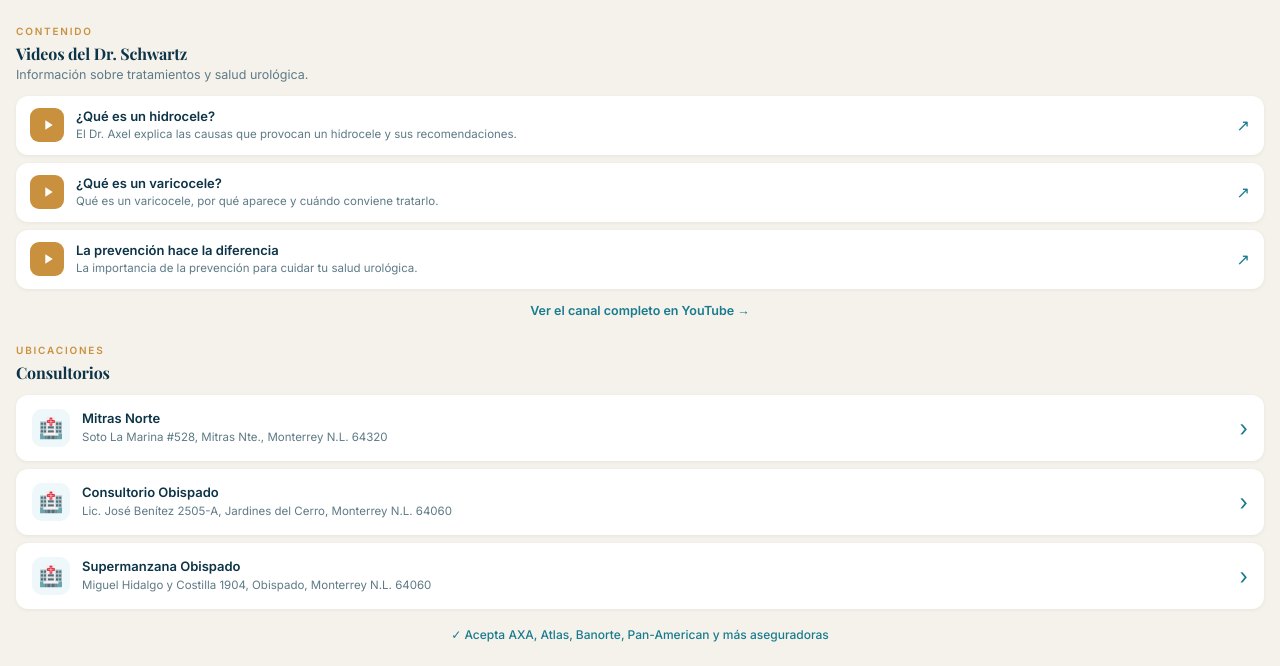
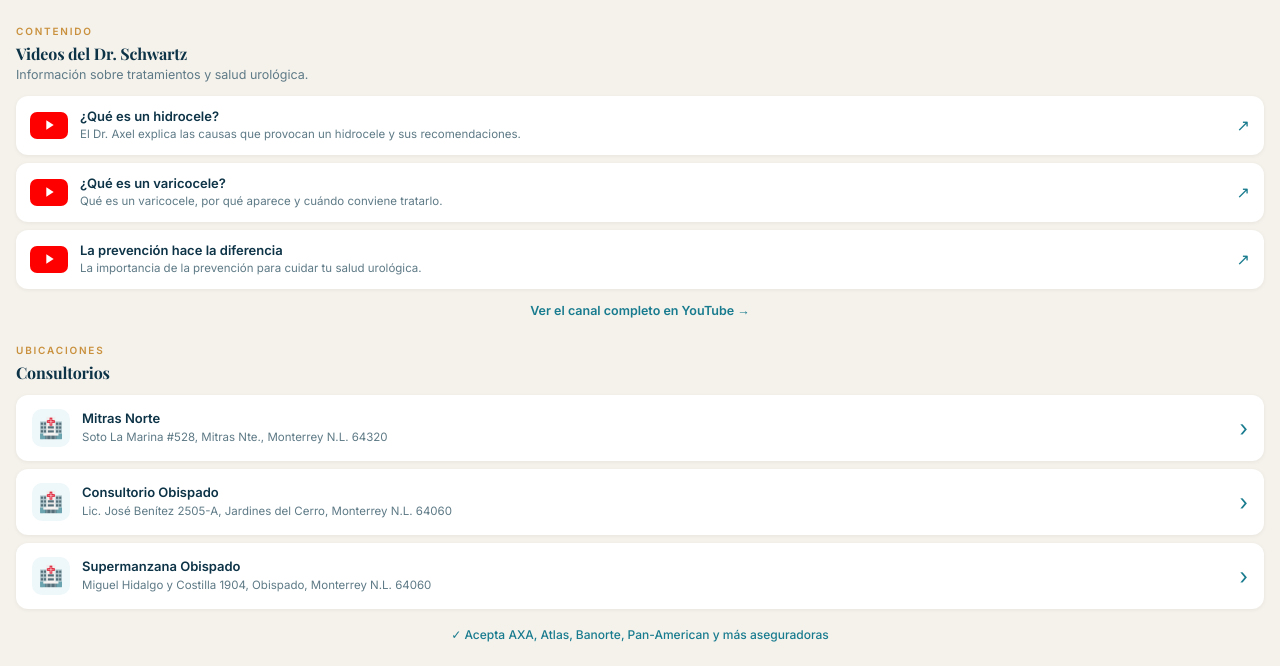
Before and after one commit to wschwartzc-hub/dr_sitio_web, a plain HTML site: page index.html in a window 1280 px wide. Shown: the part 1355-2021 px from the top of the page. Drawn offline with nearby package versions, Linux system fonts and the light colour scheme.

Commit message:
Add files via upload

```diff
--- a/index.html
+++ b/index.html
@@ -496,12 +496,11 @@
     }
     .video-row:active { transform: scale(0.99); box-shadow: 0 2px 10px rgba(13,51,71,0.1); }
     .vr-icon {
-      width: 34px; height: 34px;
+      width: 38px; height: 27px;
       flex-shrink: 0;
-      border-radius: 9px;
-      background: #C9913D;
+      border-radius: 7px;
+      background: #FF0000;
       display: flex; align-items: center; justify-content: center;
-      padding-left: 2px;
     }
     .vr-body { flex: 1; min-width: 0; }
     .vr-title {
@@ -677,6 +676,7 @@
         <div class="service-item"><div class="dot"></div><div><p class="service-name">Tratamiento de Cálculos Renales</p><p class="service-desc">Manejo de piedras en riñón, uréter o vejiga. Litotripsia y ureteroscopía según el caso.</p></div></div>
         <div class="service-item"><div class="dot"></div><div><p class="service-name">Destrucción de Cálculos con Sistema Láser</p><p class="service-desc">Cirugía de mínima invasión para fragmentar y eliminar los cálculos, sin incisión abierta.</p></div></div>
         <div class="service-item"><div class="dot"></div><div><p class="service-name">Tratamiento de Infecciones Urinarias</p><p class="service-desc">Diagnóstico y tratamiento de cistitis, uretritis y pielonefritis en hombres y mujeres.</p></div></div>
+        <div class="service-item"><div class="dot"></div><div><p class="service-name">Tratamiento de ETS (Enfermedades de Transmisión Sexual)</p><p class="service-desc">Diagnóstico y tratamiento confidencial de infecciones de transmisión sexual en hombres, como gonorrea, clamidia, herpes genital, sífilis y VPH.</p></div></div>
         <div class="service-item"><div class="dot"></div><div><p class="service-name">Obstrucción de Vías Urinarias</p><p class="service-desc">Tratamiento de estrechez uretral, cálculos urinarios y crecimiento prostático.</p></div></div>
         <div class="cat-cta"><a href="https://wa.me/528115121550?text=Hola%20Dr.%20Schwartz%2C%20me%20gustar%C3%ADa%20agendar%20una%20cita%20para%20c%C3%A1lculos%20renales." target="_blank">Agendar cita para cálculos renales</a></div>
       </div>
```
